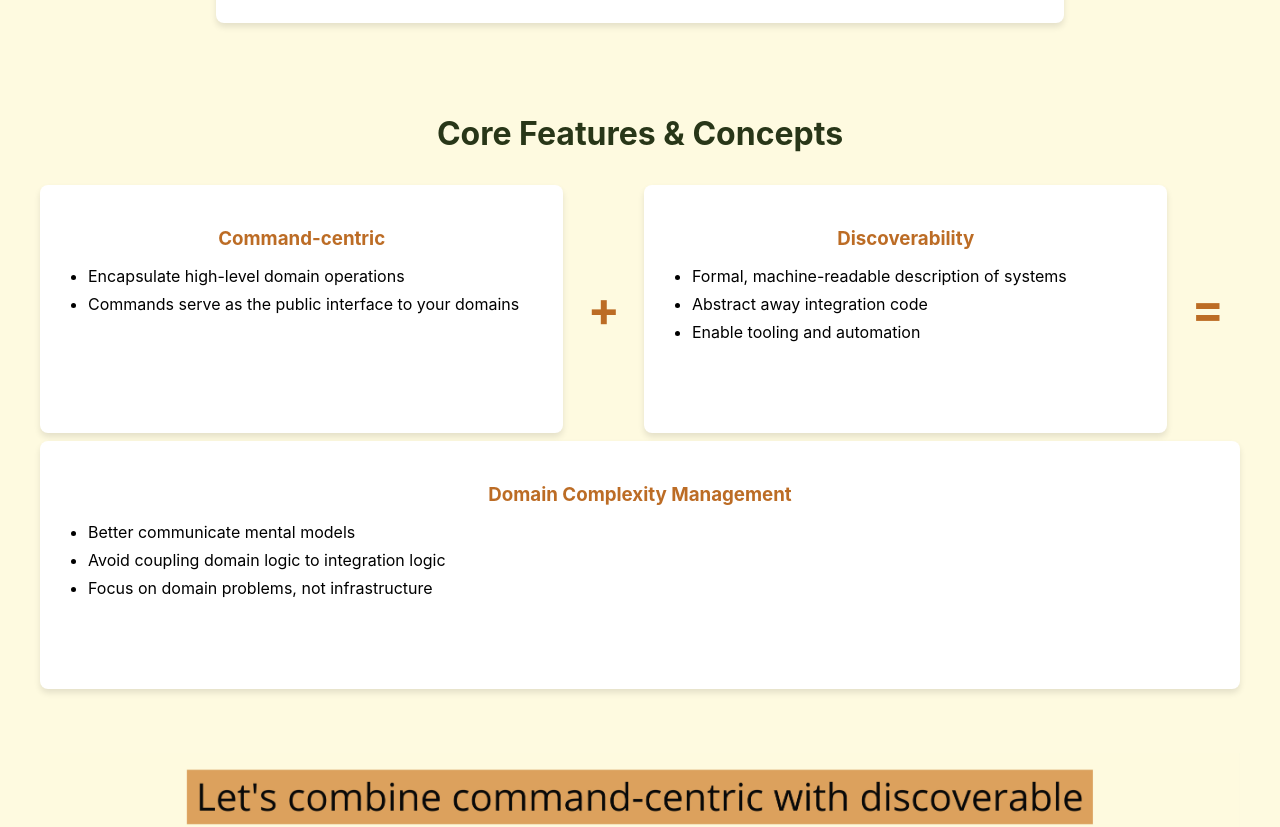
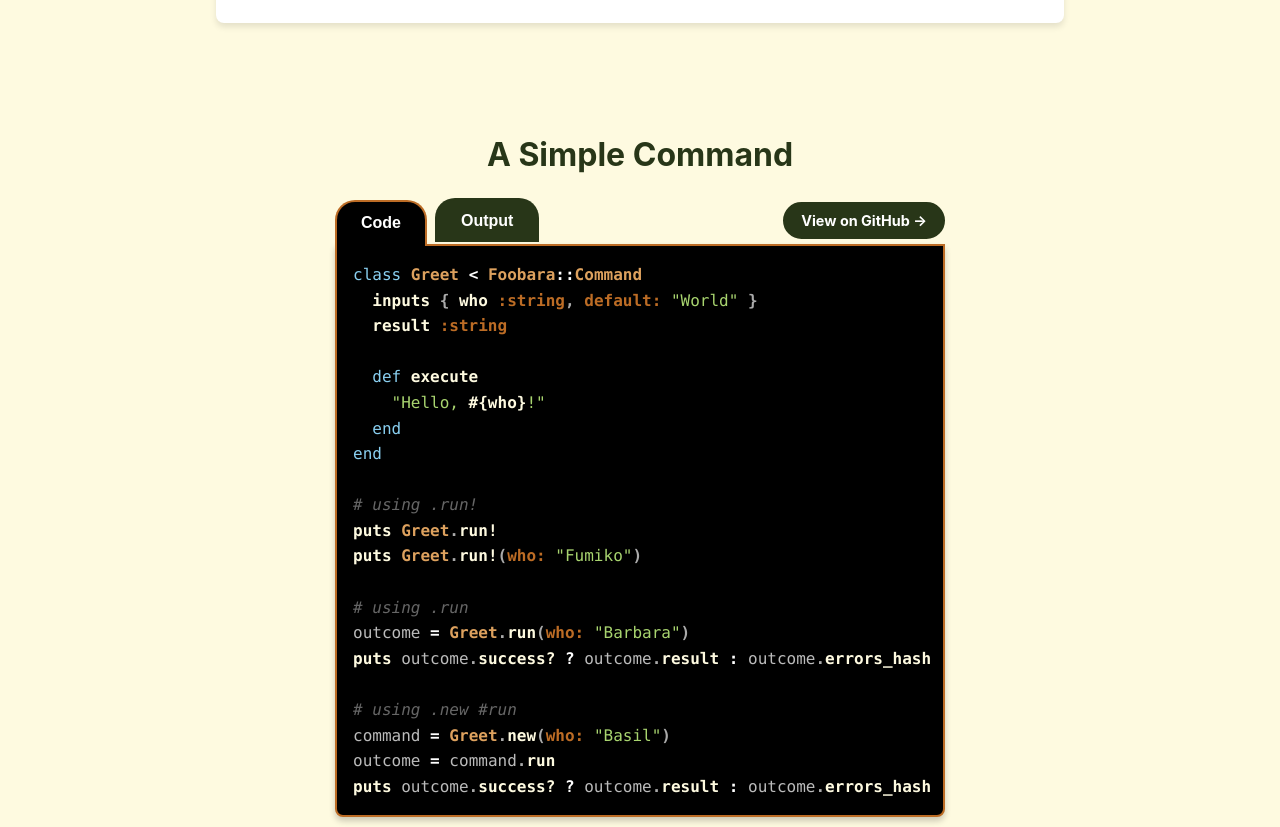
Before and after one commit to foobara/foobara-www, a React (Create React App) app: page / in a window 1280 px wide. Shown: the part 480-1307 px from the top of the page. Built offline with nearby package versions, Linux system fonts and the light colour scheme; the HTML template or start-up script is replaced by a standard one.

Commit message:
Use Rouge to generate markup for syntax highlighting

```diff
--- a/src/App.css
+++ b/src/App.css
@@ -4,6 +4,7 @@
   --foob-brown-dark: #bc6c25;
   --foob-green-light: #606c38;
   --foob-green-dark: #283618;
+  --foob-green-lighter: #a8d46f;
 }
 
 .color1 {
--- a/src/Home.css
+++ b/src/Home.css
@@ -184,6 +184,147 @@ section h2 {
   color: var(--foob-brown-dark);
 }
 
+.example-section {
+  text-align: center;
+  margin: 3rem auto;
+}
+
+.example-section h2 {
+  margin-bottom: 1.5rem;
+}
+
+.example-container {
+  width: 610px;
+  margin: 0 auto;
+  display: flex;
+  flex-direction: column;
+  gap: 0;
+}
+
+/* Tab navigation */
+.tabs {
+  display: flex;
+  justify-content: space-between;
+  align-items: center;
+  gap: 0.5rem;
+  margin-bottom: 0;
+}
+
+.tabs > div {
+  display: flex;
+  gap: 0.5rem;
+  align-items: flex-end;
+}
+
+.tab {
+  padding: 0.75rem 1.5rem;
+  background-color: var(--foob-green-dark);
+  color: #fff;
+  border: 2px solid var(--foob-green-dark);
+  border-bottom: none;
+  margin-bottom: 2px;
+  border-top-left-radius: 20px;
+  border-top-right-radius: 20px;
+  border-bottom-left-radius: 0;
+  border-bottom-right-radius: 0;
+  cursor: pointer;
+  font-size: 1rem;
+  font-weight: bold;
+  transition: background-color 0.2s, color 0.2s, border-color 0.2s;
+}
+
+.tab:hover {
+  background-color: var(--foob-green-light);
+  border-color: var(--foob-green-light);
+  color: white;
+}
+
+.tab.active {
+  background-color: #000;
+  color: #fff;
+  border: 2px solid var(--foob-brown-dark);
+  border-bottom: none;
+  margin-bottom: 0;
+  font-weight: bold;
+  position: relative;
+  z-index: 1;
+}
+
+.tab.active::after {
+  content: '';
+  position: absolute;
+  bottom: -2px;
+  left: 0;
+  right: 0;
+  height: 2px;
+  background-color: #000;
+}
+
+.tab.active:hover {
+  background-color: #000;
+  color: var(--foob-yellow);
+  border-color: var(--foob-brown-dark);
+  cursor: default;
+}
+
+.tab-link {
+  padding: 0.5rem 1rem;
+  background-color: var(--foob-green-dark);
+  border: 2px solid var(--foob-green-dark);
+  border-radius: 20px;
+  cursor: pointer;
+  font-size: 0.9rem;
+  font-weight: bold;
+  color: #fff;
+  text-decoration: none;
+  transition: background-color 0.2s, color 0.2s;
+  white-space: nowrap;
+}
+
+.tab-link:hover {
+  background-color: var(--foob-green-light);
+  border-color: var(--foob-green-light);
+  color: white;
+}
+
+/* Tab content */
+.tab-content {
+  margin: 0;
+}
+
+/* Style code sections */
+.tab-content > div {
+  border-radius: 0 0 8px 8px;
+  border: 2px solid var(--foob-brown-dark);
+  border-top: 2px solid var(--foob-brown-dark);
+  box-shadow: 0 4px 6px rgba(0, 0, 0, 0.2);
+  overflow: visible;
+  margin: 0;
+  background-color: 000;
+}
+
+/* Style output sections */
+.tab-content > pre {
+  padding: 1rem;
+  border-radius: 0 0 8px 8px;
+  border: 2px solid var(--foob-brown-dark);
+  border-top: 2px solid var(--foob-brown-dark);
+  box-shadow: 0 4px 6px rgba(0, 0, 0, 0.2);
+  text-align: left;
+  margin: 0;
+  overflow-x: visible;
+  background-color: #000;
+  color: #d4d4d4;
+}
+
+.tab-content > pre code {
+  font-family: 'Consolas', 'Monaco', 'Courier New', monospace;
+  font-size: 1rem;
+  line-height: 1.6;
+  white-space: pre;
+  display: block;
+}
+
 @media (max-width: 768px) {
   .hero-content h1 {
     font-size: 2.5rem;
--- a/src/Home.tsx
+++ b/src/Home.tsx
@@ -1,6 +1,8 @@
 import React from 'react'
 import './App.css'
 import './Home.css'
+
+import SimpleCommandCodeDemo from './Home/SimpleCommandCodeDemo'
 
 function Home () {
   return (
@@ -18,6 +20,8 @@ function Home () {
           </p>
         </div>
       </section>
+
+      <SimpleCommandCodeDemo/>
 
       <section className="features-section">
         <h2>Core Features & Concepts</h2>
--- /dev/null
+++ b/src/Home/SimpleCommandCode.tsx
@@ -0,0 +1,30 @@
+import React from 'react'
+
+import '../syntax.css'
+
+const html = `<span class="k">class</span> <span class="nc">Greet</span> <span class="o">&lt;</span> <span class="no">Foobara</span><span class="o">::</span><span class="no">Command</span>
+  <span class="nf">inputs</span> <span class="p">{</span> <span class="nf">who</span> <span class="ss">:string</span><span class="p">,</span> <span class="ss">default: </span><span class="s2">"World"</span> <span class="p">}</span>
+  <span class="nf">result</span> <span class="ss">:string</span>
+
+  <span class="k">def</span> <span class="nf">execute</span>
+    <span class="s2">"Hello, </span><span class="si">#{</span><span class="nf">who</span><span class="si">}</span><span class="s2">!"</span>
+  <span class="k">end</span>
+<span class="k">end</span>
+
+<span class="c1"># using .run!</span>
+<span class="nb">puts</span> <span class="no">Greet</span><span class="p">.</span><span class="nf">run!</span>
+<span class="nb">puts</span> <span class="no">Greet</span><span class="p">.</span><span class="nf">run!</span><span class="p">(</span><span class="ss">who: </span><span class="s2">"Fumiko"</span><span class="p">)</span>
+
+<span class="c1"># using .run</span>
+<span class="n">outcome</span> <span class="o">=</span> <span class="no">Greet</span><span class="p">.</span><span class="nf">run</span><span class="p">(</span><span class="ss">who: </span><span class="s2">"Barbara"</span><span class="p">)</span>
+<span class="nb">puts</span> <span class="n">outcome</span><span class="p">.</span><span class="nf">success?</span> <span class="o">?</span> <span class="n">outcome</span><span class="p">.</span><span class="nf">result</span> <span class="o">:</span> <span class="n">outcome</span><span class="p">.</span><span class="nf">errors_hash</span>
+
+<span class="c1"># using .new #run</span>
+<span class="n">command</span> <span class="o">=</span> <span class="no">Greet</span><span class="p">.</span><span class="nf">new</span><span class="p">(</span><span class="ss">who: </span><span class="s2">"Basil"</span><span class="p">)</span>
+<span class="n">outcome</span> <span class="o">=</span> <span class="n">command</span><span class="p">.</span><span class="nf">run</span>
+<span class="nb">puts</span> <span class="n">outcome</span><span class="p">.</span><span class="nf">success?</span> <span class="o">?</span> <span class="n">outcome</span><span class="p">.</span><span class="nf">result</span> <span class="o">:</span> <span class="n">outcome</span><span class="p">.</span><span class="nf">errors_hash</span>
+`
+
+export default function SimpleCommandCode () {
+  return <pre><code dangerouslySetInnerHTML={{ __html: html }} /></pre>
+}
--- /dev/null
+++ b/src/Home/SimpleCommandCodeDemo.tsx
@@ -0,0 +1,56 @@
+import React, { useState } from 'react'
+
+import SimpleCommandCode from './SimpleCommandCode'
+import '../Home.css'
+
+export default function SimpleCommandCodeDemo () {
+  const [activeTab, setActiveTab] = useState('code')
+
+  return (<section className="example-section">
+    <h2>A Simple Command</h2>
+
+    <div className="example-container">
+      <div className="tabs">
+        <div>
+          <button
+            className={`tab ${activeTab === 'code' ? 'active' : ''}`}
+            onClick={() => {
+              setActiveTab('code')
+            }}
+          >
+            Code
+          </button>
+          <button
+            className={`tab ${activeTab === 'output' ? 'active' : ''}`}
+            onClick={() => {
+              setActiveTab('output')
+            }}
+          >
+            Output
+          </button>
+        </div>
+        <a
+          href="https://github.com/foobara/examples/blob/main/v1_foobara_101/chapter_1_commands/part_1.1_greet.rb"
+          target="_blank"
+          rel="noopener noreferrer"
+          className="tab-link"
+        >
+          View on GitHub →
+        </a>
+      </div>
+
+      <div className="tab-content">
+        {activeTab === 'code' && (<SimpleCommandCode/>)}
+
+        {activeTab === 'output' && (
+          <pre><code>{`$ ./greet.rb
+Hello, World!
+Hello, Fumiko!
+Hello, Barbara!
+Hello, Basil!
+$`}</code></pre>
+        )}
+      </div>
+    </div>
+  </section>)
+}
--- /dev/null
+++ b/src/syntax.css
@@ -0,0 +1,86 @@
+pre {
+  background-color: #fff;
+  padding: 1.5rem;
+  margin: 0;
+}
+
+pre code {
+  background-color: #000;
+
+  /* comments */
+  .c1 {
+    color: #999;
+    font-style: italic;
+    color: #6f6fd4; /* lighter green */
+    color: #666;
+  }
+
+  /* keywords */
+  .k {
+    color: #6f6fd4; /* lighter green */
+    color: #89CFF0;
+  }
+
+  /* method call/definition */
+  .nf {
+    color: #fefae0; /* foob-yellow */
+    font-weight: bold;
+  }
+
+  /* built-in names */
+  .nb {
+    color: #fefae0; /* foob-yellow */
+    font-weight: bold;
+  }
+
+  /* constants */
+  .no {
+    color: #dda15e; /* foob-brown-light (light orange) */
+    font-weight: bold;
+  }
+
+  /* class names */
+  .nc {
+    color: #dda15e; /* foob-brown-light (light orange) */
+    font-weight: bold;
+  }
+
+  /* strings */
+  .s2 {
+    color: #a8d46f; /* lighter green */
+    color: #89CFF0;
+    color: var(--foob-green-lighter);
+  }
+
+  /* string interpolation */
+  .si {
+    color: #fefae0; /* foob-yellow */
+    font-weight: bold;
+  }
+
+  /* symbols */
+  .ss {
+    /* color: #dda15e; /* foob-brown-light (light orange) */
+    color: #bc6c25; /* foob-brown-dark (dark orange) */
+
+    font-weight: bold;
+  }
+
+  /* operators */
+  .o {
+    color: #fff;
+    font-weight: bold;
+  }
+
+  /* punctuation */
+  .p {
+    color: #aaa;
+    font-weight: bold;
+  }
+
+  /* local variables */
+  .n {
+    color: #bbb;
+    /* font-style: italic; */
+  }
+}
```
Also changed, not shown: 1 other file (tests, documents, lock files or other folders).
